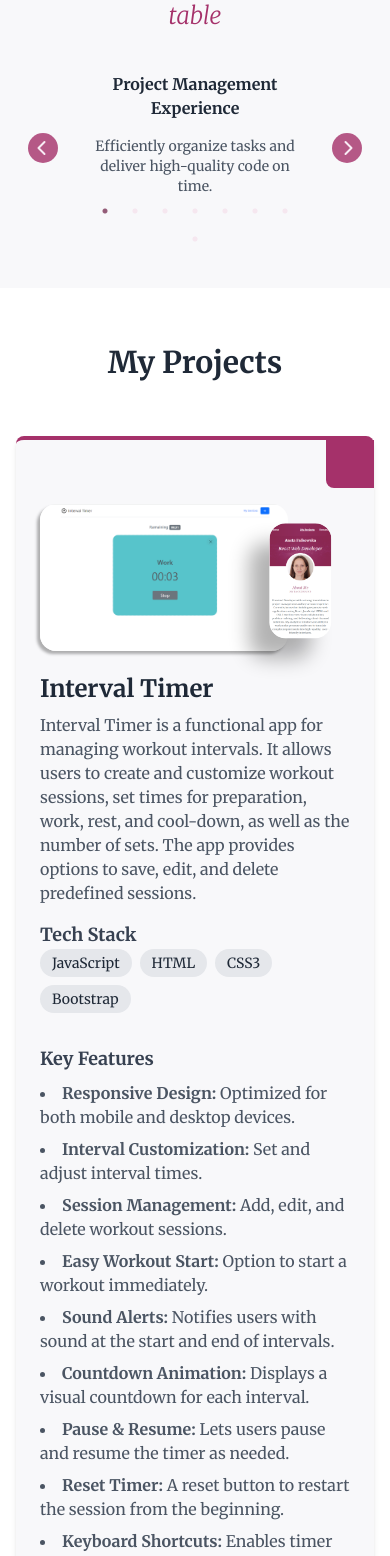
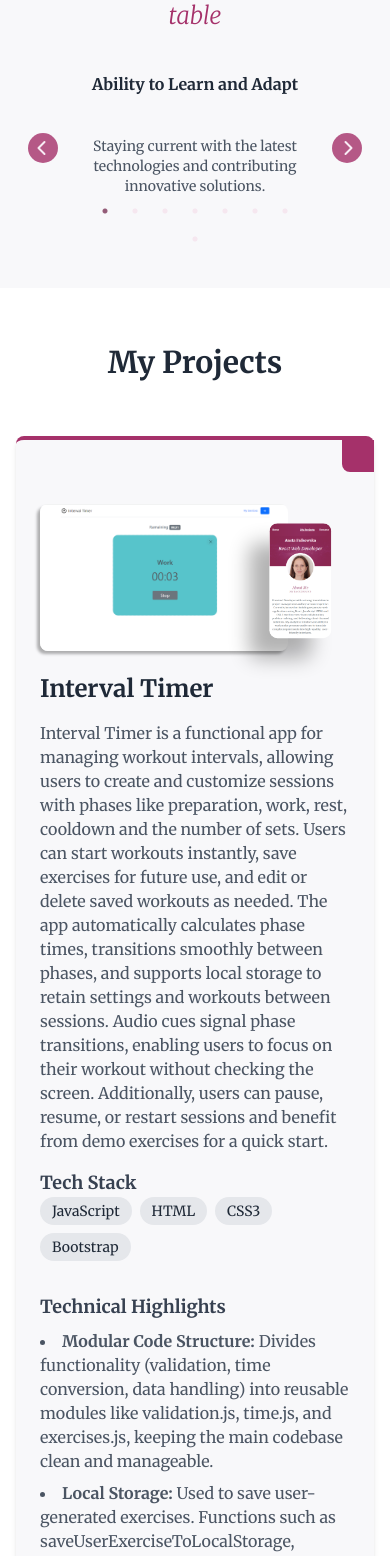
Before and after one commit to AnetaFalkowska/personal-website, a React (Vite) app: page / in a window 390 px wide. Shown: the part 1860-3416 px from the top of the page. Built offline with nearby package versions, Linux system fonts and the light colour scheme.

Commit message:
update IntervalTimer project data

```diff
--- a/index.html
+++ b/index.html
@@ -10,7 +10,7 @@
       href="https://fonts.googleapis.com/css2?family=Merriweather:ital,wght@0,300;0,400;0,700;0,900;1,300;1,400;1,700;1,900&display=swap"
       rel="stylesheet"
     />
-    <title>Vite + React + TS</title>
+    <title>Portfolio Falkowska</title>
   </head>
   <body>
     <div id="root"></div>
--- a/src/assets/data.ts
+++ b/src/assets/data.ts
@@ -99,45 +99,44 @@ export const skills = {
 
 export const skillData = [
   {
-    title: "Project Management Experience",
+    title: "Ability to Learn and Adapt",
     description:
-      "Efficiently organize tasks and deliver high-quality code on time.",
-  },
-
-  {
-    title: "Client-Focused Approach",
-    description:
-      "Create user interfaces that meet both technical requirements and user expectations.",
+      "Staying current with the latest technologies and contributing innovative solutions.",
   },
   {
     title: "Problem-Solving Skills",
     description:
-      "Quickly identify and fix issues while optimizing application performance.",
+      "Quickly identifying and resolving issues to optimize performance and minimize disruptions.",
   },
   {
     title: "Attention to Detail",
     description:
-      "Write clean, maintainable code and thoroughly test applications.",
+      "Writing clean, maintainable code with a focus on long-term scalability and collaboration.",
   },
   {
-    title: "Ability to Learn and Adapt",
+    title: "Client-Focused Approach",
     description:
-      "Stay current with the latest technologies and contribute innovative solutions.",
+      "Building user interfaces that meet both technical requirements and user expectations.",
   },
   {
-    title: "Communication and Collaboration Skills",
+    title: "Strong Collaboration",
     description:
-      "Facilitate effective teamwork and clear communication with different departments.",
+      "Clear communication and teamwork across departments, aligning efforts with business goals.",
   },
   {
     title: "Data-Driven Approach",
     description:
-      "Optimize website performance and enhance user experiences based on real data.",
+      "Using data to enhance website performance and user experiences effectively.",
   },
   {
     title: "Big Picture and Detail Orientation",
     description:
-      "Anticipate potential problems, connect facts, and resolve them effectively while keeping the overall vision in mind.",
+      "Anticipating challanges and resolving them effectively while keeping the overall vision in mind.",
+  },
+  {
+    title: "Project Management",
+    description:
+      "Efficient in organizing tasks and delivering high-quality code on time, keeping projects on track.",
   },
 ];
 
@@ -189,52 +188,54 @@ export const projectData = [
     id: "p1",
     title: "Interval Timer",
     description:
-      "Interval Timer is a functional app for managing workout intervals. It allows users to create and customize workout sessions, set times for preparation, work, rest, and cool-down, as well as the number of sets. The app provides options to save, edit, and delete predefined sessions.",
+      "Interval Timer is a functional app for managing workout intervals, allowing users to create and customize sessions with phases like preparation, work, rest, cooldown and the number of sets. Users can start workouts instantly, save exercises for future use, and edit or delete saved workouts as needed. The app automatically calculates phase times, transitions smoothly between phases, and supports local storage to retain settings and workouts between sessions. Audio cues signal phase transitions, enabling users to focus on their workout without checking the screen. Additionally, users can pause, resume, or restart sessions and benefit from demo exercises for a quick start.",
     techStack: ["JavaScript", "HTML", "CSS3", "Bootstrap"],
     keyFeatures: [
       {
-        name: "Responsive Design",
-        description: "Optimized for both mobile and desktop devices.",
-      },
-      {
-        name: "Interval Customization",
-        description: "Set and adjust interval times.",
-      },
-      {
-        name: "Session Management",
-        description: "Add, edit, and delete workout sessions.",
-      },
-      {
-        name: "Easy Workout Start",
-        description: "Option to start a workout immediately.",
-      },
-      {
-        name: "Sound Alerts",
-        description:
-          " Notifies users with sound at the start and end of intervals.",
-      },
-      {
-        name: "Countdown Animation",
-        description: "Displays a visual countdown for each interval.",
-      },
-      {
-        name: "Pause & Resume",
-        description: "Lets users pause and resume the timer as needed.",
-      },
-      {
-        name: "Reset Timer",
-        description:
-          "A reset button to restart the session from the beginning.",
-      },
-      {
-        name: "Keyboard Shortcuts",
-        description: "Enables timer control via keyboard commands.",
+        name: "Modular Code Structure",
+        description: "Divides functionality (validation, time conversion, data handling) into reusable modules like validation.js, time.js, and exercises.js, keeping the main codebase clean and manageable."
       },
       {
         name: "Local Storage",
-        description: "Saves user settings and preferences for future sessions.",
+        description: "Used to save user-generated exercises. Functions such as saveUserExerciseToLocalStorage, updateCurrentExercise, and getExerciseById handle data persistence."
       },
+      {
+        name: "Dynamic DOM Management",
+        description: "Creates and updates the DOM dynamically, managing forms and UI elements based on user interactions ((generateExerciseListHTML, populateFormWithExerciseData) with native JS methods like querySelector, addEventListener, and innerHTML updates.",
+      },
+      {
+        name: "Countdown Feature",
+        description: "Implemented with setInterval, includes audio cues for phase transitions using the HTML5 Audio API.",
+      },
+      {
+        name: "Asynchronous Control with Promise Chaining",
+        description:
+          "Uses promise chaining to manage the sequential flow of exercise phases, simplifying asynchronous control flow (countDownArray.reduce)."
+      },
+      {
+        name: "Post-Submission Validation",
+        description: "Checks user input after the form is submitted and prevents invalid data from being saved. Visual feedback is provided by highlighting invalid fields.",
+      },
+      {
+        name: "Bootstrap UI Components",
+        description: "Used for managing user interactions, ensuring a responsive and consistent UI."
+      },
+      {
+        name: "Custom Icons with Lucide",
+        description:
+          "The Lucide library renders scalable SVG icons dynamically (lucide.createIcons()), ensuring clear visuals across the UI."
+     },
+     {
+      name: "User-Friendly Interface",
+      description: "Incorporates features like a sticky header, tooltip buttons, and dynamic form hints to enhance usability and improve readability."
+    },
+    {
+      name: "Modal Dialogs",
+      description:
+        "Utilizes modal dialogs for operations such as saving exercises and confirming deletions."
+   },
     ],
+
     link: "https://interval-timer-app.onrender.com",
     image: "/projects/IntervalTimer.PNG",
   },
--- a/src/components/ProjectCard.tsx
+++ b/src/components/ProjectCard.tsx
@@ -29,39 +29,39 @@ export default function ProjectCard({
         <div className="relative w-auto lg:w-1/2 mb-4 lg:mb-0 lg:mr-8">
           <a
             href={link}
-            className="inline-block w-[80%] lg:w-full rounded-2xl desktop-shadow z-5 transition-all duration-300 ease-in-out hover:scale-105 hover:desktop-shadow-hover active:scale-95"
+            className="inline-block w-[80%] lg:w-full rounded-lg lg:rounded-xl desktop-shadow z-5 transition-all duration-300 ease-in-out hover:scale-105 hover:desktop-shadow-hover active:scale-95"
           >
               <img
               src={image}
               alt={`${title} screenshot`}
-              className="rounded-2xl object-cover"
+              className="rounded-lg lg:rounded-xl object-cover"
             />
           </a>
 
           <a
             href={link}
-            className="absolute overflow-hidden w-[20%] lg:w-[25%] rounded-2xl top-[50%] -translate-y-[50%] right-0 -translate-x-[30%] lg:top-[115%] lg:translate-y-0 lg:right-[14%] lg:-translate-x-0 mobile-shadow z-20 transition-all duration-300 ease-in-out hover:scale-105 hover:mobile-shadow-hover active:scale-95"
+            className="absolute overflow-hidden w-[20%] lg:w-[25%] rounded-lg lg:rounded-xl top-[50%] -translate-y-[50%] right-0 -translate-x-[30%] lg:top-[115%] lg:translate-y-0 lg:right-[14%] lg:-translate-x-0 mobile-shadow z-20 transition-all duration-300 ease-in-out hover:scale-105 hover:mobile-shadow-hover active:scale-95"
           >
             <img
               src="/projects/Small.PNG"
               alt={`${title} screenshot`}
-              className="rounded-2xl object-cover"
+              className="rounded-lg lg:rounded-xl object-cover"
             />
           </a>
           <a
             href={link}
-            className="hidden lg:inline-block absolute overflow-hidden w-[50%] rounded-2xl top-[88%] left-[14%] tablet-shadow z-10 transition-all duration-300 ease-in-out hover:scale-105 hover:tablet-shadow-hover active:scale-95"
+            className="hidden lg:inline-block absolute overflow-hidden w-[50%] rounded-xl top-[88%] left-[14%] tablet-shadow z-10 transition-all duration-300 ease-in-out hover:scale-105 hover:tablet-shadow-hover active:scale-95"
           >
             <img
               src="/projects/tablet.PNG"
               alt={`${title} screenshot`}
-              className="rounded-2xl object-cover"
+              className="rounded-xl object-cover"
             />
           </a>
         </div>
 
         <div className="flex-1">
-          <h3 className="text-2xl font-semibold text-gray-800 mb-2">{title}</h3>
+          <h3 className="text-2xl font-semibold text-gray-800 mb-4">{title}</h3>
           <p className="text-gray-600 mb-4">{description}</p>
 
           <h4 className="text-lg font-semibold text-gray-700">Tech Stack</h4>
@@ -76,7 +76,7 @@ export default function ProjectCard({
             ))}
           </ul>
           <h4 className="text-lg font-semibold text-gray-700 mb-2">
-            Key Features
+            Technical Highlights
           </h4>
           <ul className="list-disc list-inside text-gray-600 mb-8">
             {keyFeatures.map((el, index) => (
@@ -115,7 +115,7 @@ export default function ProjectCard({
           </a>
 
         </div>
-        <div className="absolute top-0 right-0 w-12 h-12 bg-secondary rounded-bl-lg"></div>
+        <div className="absolute top-0 right-0 size-8 md:size-12 bg-secondary rounded-bl-lg"></div>
       </div>
     </>
   );
```
